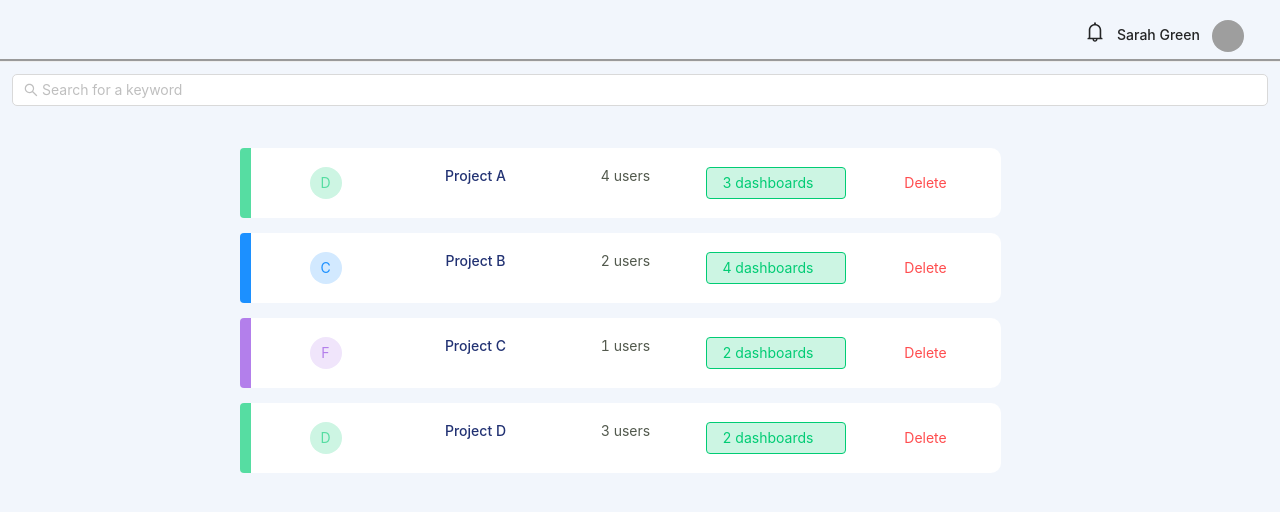
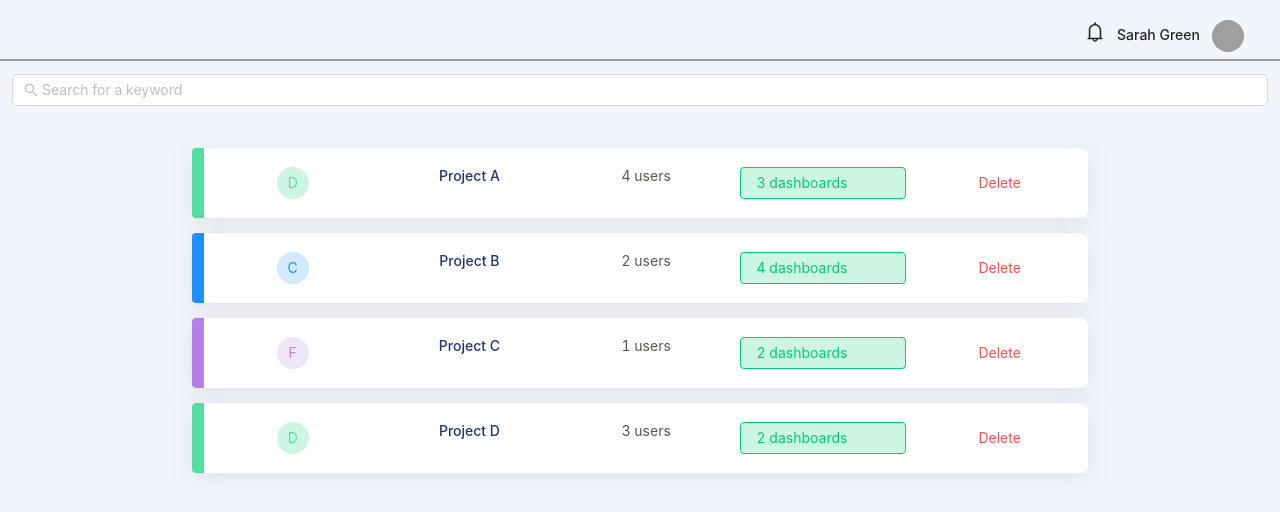
Before and after one commit to AngeloAndreaIsola/DashMote_Assesment, a Vue app in the folder dashmote_assessment/: page / in a window 1280 px wide. Shown: the top 512 px of the page. Built offline with nearby package versions, Linux system fonts and the light colour scheme; grey boxes are pictures that could not be loaded.

Commit message:
stayled table

```diff
--- a/dashmote_assessment/src/assets/styles.css
+++ b/dashmote_assessment/src/assets/styles.css
@@ -105,6 +105,17 @@ body {
 table {
     border-collapse: separate;
     border-spacing: 0px 15px;
+
+    margin-left: auto;
+    margin-right: auto;
+    margin-bottom: auto;
+    margin-bottom: auto;
+    overflow-y: scroll;
+    width:70%
+}
+
+tr{
+    box-shadow: 0px 4px 20px rgba(120, 120, 120, 0.15);
 }
 
 td {
@@ -138,6 +149,16 @@ nav {
 
 }
 
+/* #table-container {
+    width: 800px;
+    margin: 0 auto;
+    overflow-y: scroll;
+    height: 400px;
+    margin-top: 260px;
+} */
+
+
+
 /* nav>* {
     display: inline-block;
 } */
--- a/dashmote_assessment/src/components/DashboardOverview.vue
+++ b/dashmote_assessment/src/components/DashboardOverview.vue
@@ -47,7 +47,7 @@
       </button> -->
     </div>
 
-    <div style="width:800px; margin:0 auto; overflow-y: scroll; height:400px;">
+    <!-- <div id="table-container"> -->
       <!-- project table -->
       <table class="table table-bordered mt-5">
         <thead>
@@ -90,7 +90,7 @@
           </tr>
         </tbody>
       </table>
-    </div>
+    <!-- </div> -->
 
 
   </div>
```
